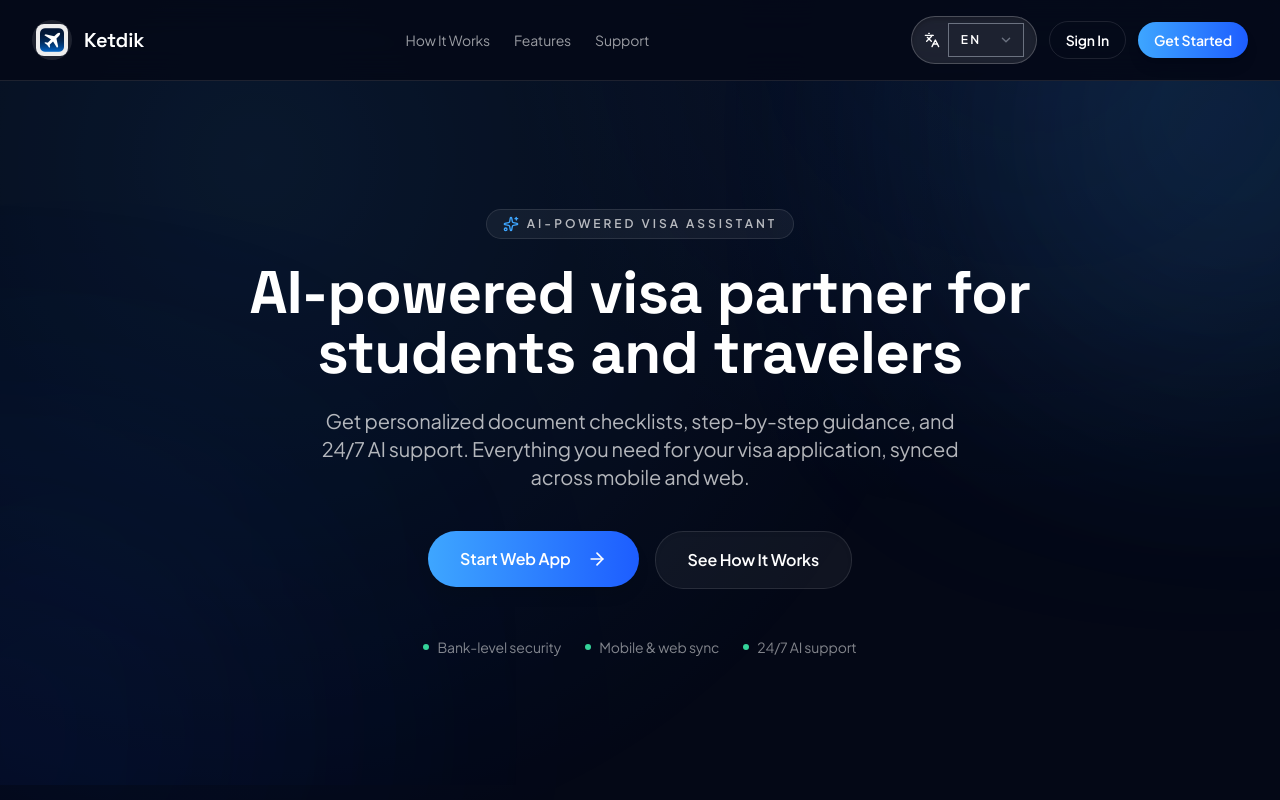
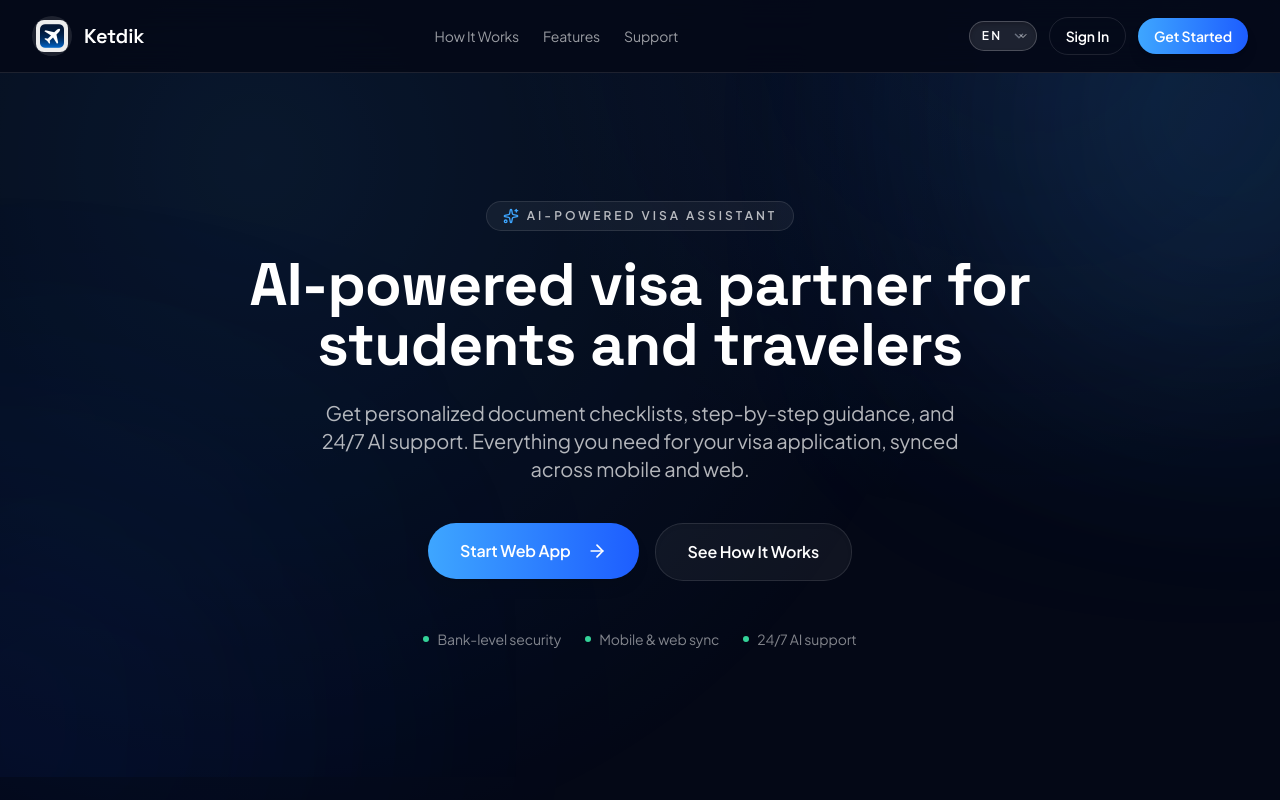
Before and after one commit to M-owl-8/VisaGo, a Next.js app in the folder apps/web/: page / in a window 1280 px wide. Shown: the top 800 px of the page. Built offline with nearby package versions, Linux system fonts and the light colour scheme.

Commit message:
refactor: UI improvements for navbar and application workspace - Remove Status badge from navbar - Redesign language switcher to minimal pill with chevron (remove translator icon) - Fix invisible white pills/buttons with proper contrast and visibility

```diff
--- a/apps/web/app/(dashboard)/applications/[id]/page.tsx
+++ b/apps/web/app/(dashboard)/applications/[id]/page.tsx
@@ -188,8 +188,8 @@ export default function ApplicationDetailPage() {
             </Link>
             <Link href={`/chat?applicationId=${applicationId}`} className="w-full sm:w-auto">
               <Button
-                variant="secondary"
-                className="w-full rounded-xl border border-white/10 bg-transparent px-3 py-2 text-xs text-white hover:bg-white/10 sm:px-4 sm:text-sm"
+                variant="ghost"
+                className="w-full rounded-xl border border-white/10 !bg-transparent px-3 py-2 text-xs !text-white hover:!bg-white/10 sm:px-4 sm:text-sm"
               >
                 <MessageCircle size={14} className="sm:size-4" />
                 <span className="ml-1.5 sm:ml-2">{t('applications.chatAboutApplication', 'Chat')}</span>
@@ -302,8 +302,8 @@ export default function ApplicationDetailPage() {
             <div className="space-y-2">
               <Link href={`/applications/${applicationId}/documents`}>
                 <Button
-                  variant="secondary"
-                  className="w-full justify-start border border-white/10 bg-transparent text-white hover:bg-white/10"
+                  variant="ghost"
+                  className="w-full justify-start border border-white/10 !bg-transparent !text-white hover:!bg-white/10"
                 >
                   <Upload size={16} />
                   <span className="ml-2">{t('applications.uploadDocuments', 'Upload Documents')}</span>
@@ -311,8 +311,8 @@ export default function ApplicationDetailPage() {
               </Link>
               <Link href={`/chat?applicationId=${applicationId}`}>
                 <Button
-                  variant="secondary"
-                  className="w-full justify-start border border-white/10 bg-transparent text-white hover:bg-white/10"
+                  variant="ghost"
+                  className="w-full justify-start border border-white/10 !bg-transparent !text-white hover:!bg-white/10"
                 >
                   <MessageCircle size={16} />
                   <span className="ml-2">{t('applications.chatAboutApplication', 'Chat with AI')}</span>
--- a/apps/web/components/landing/LanguageSwitcher.tsx
+++ b/apps/web/components/landing/LanguageSwitcher.tsx
@@ -2,7 +2,7 @@
 
 import { useEffect, useState } from 'react';
 import { useTranslation } from 'react-i18next';
-import { Languages } from 'lucide-react';
+import { ChevronDown } from 'lucide-react';
 import { cn } from '@/lib/utils/cn';
 
 export function LanguageSwitcher({ className }: { className?: string }) {
@@ -41,17 +41,11 @@ export function LanguageSwitcher({ className }: { className?: string }) {
   };
 
   return (
-    <div
-      className={cn(
-        'flex items-center gap-1.5 rounded-full border border-white/20 bg-white/10 px-2 py-1 text-xs font-semibold shadow-inner shadow-black/20 transition hover:bg-white/15 sm:gap-2 sm:px-3 sm:py-1.5',
-        className
-      )}
-    >
-      <Languages size={12} className="text-white sm:size-4" />
+    <div className={cn('relative', className)}>
       <select
         value={currentLang}
         onChange={(e) => changeLanguage(e.target.value)}
-        className="bg-transparent text-xs font-semibold uppercase tracking-[0.2em] text-white focus:outline-none [&>option]:bg-[#0E1A2C] [&>option]:text-white"
+        className="appearance-none rounded-full border border-white/20 bg-white/10 px-3 py-1.5 pr-8 text-xs font-semibold uppercase tracking-[0.2em] text-white shadow-inner shadow-black/20 transition hover:bg-white/15 focus:outline-none focus:ring-2 focus:ring-primary/50 [&>option]:bg-[#0E1A2C] [&>option]:text-white"
         style={{ color: 'white' }}
       >
         <option value="en" className="bg-[#0E1A2C] text-white">
@@ -64,6 +58,7 @@ export function LanguageSwitcher({ className }: { className?: string }) {
           UZ
         </option>
       </select>
+      <ChevronDown size={12} className="pointer-events-none absolute right-2 top-1/2 -translate-y-1/2 text-white/70" />
     </div>
   );
 }
--- a/apps/web/components/layout/AppShell.tsx
+++ b/apps/web/components/layout/AppShell.tsx
@@ -6,7 +6,7 @@ import Link from 'next/link';
 import { useRouter, usePathname } from 'next/navigation';
 import { useTranslation } from 'react-i18next';
 import { AnimatePresence, motion } from 'framer-motion';
-import { Menu, X, LogOut, Languages, MessageCircle, ShieldCheck } from 'lucide-react';
+import { Menu, X, LogOut, ChevronDown, MessageCircle } from 'lucide-react';
 import { useAuthStore } from '@/lib/stores/auth';
 import { Button } from '@/components/ui/Button';
 import { cn } from '@/lib/utils/cn';
@@ -84,10 +84,6 @@ export default function AppShell({ children }: { children: React.ReactNode }) {
                 </p>
               </div>
             </Link>
-            <div className="hidden items-center gap-2 rounded-full border border-white/10 bg-white/5 px-3 py-1 text-xs font-medium text-white/70 shadow-inner sm:flex sm:px-4">
-              <ShieldCheck size={14} className="text-primary" />
-              <span>{t('applications.status')}</span>
-            </div>
           </div>
 
           <div className="hidden items-center gap-1 md:flex">
@@ -113,12 +109,11 @@ export default function AppShell({ children }: { children: React.ReactNode }) {
           </div>
 
           <div className="flex items-center gap-2 sm:gap-3">
-            <div className="hidden items-center gap-2 rounded-full border border-white/20 bg-white/10 px-2 py-1 text-xs font-semibold tracking-wide shadow-inner shadow-black/20 transition hover:bg-white/15 md:flex md:px-3">
-              <Languages size={14} className="text-white sm:size-4" />
+            <div className="relative hidden md:flex">
               <select
                 value={currentLang}
                 onChange={(e) => changeLanguage(e.target.value)}
-                className="bg-transparent text-xs font-semibold uppercase tracking-[0.2em] text-white focus:outline-none [&>option]:bg-[#0E1A2C] [&>option]:text-white [&>option]:text-white"
+                className="appearance-none rounded-full border border-white/20 bg-white/10 px-3 py-1.5 pr-8 text-xs font-semibold uppercase tracking-[0.2em] text-white shadow-inner shadow-black/20 transition hover:bg-white/15 focus:outline-none focus:ring-2 focus:ring-primary/50 [&>option]:bg-[#0E1A2C] [&>option]:text-white"
                 style={{ color: 'white' }}
               >
                 <option value="en" className="bg-[#0E1A2C] text-white">
@@ -131,6 +126,7 @@ export default function AppShell({ children }: { children: React.ReactNode }) {
                   UZ
                 </option>
               </select>
+              <ChevronDown size={12} className="pointer-events-none absolute right-2 top-1/2 -translate-y-1/2 text-white/70" />
             </div>
 
             <div className="hidden items-center gap-2 md:flex md:gap-3">
```
